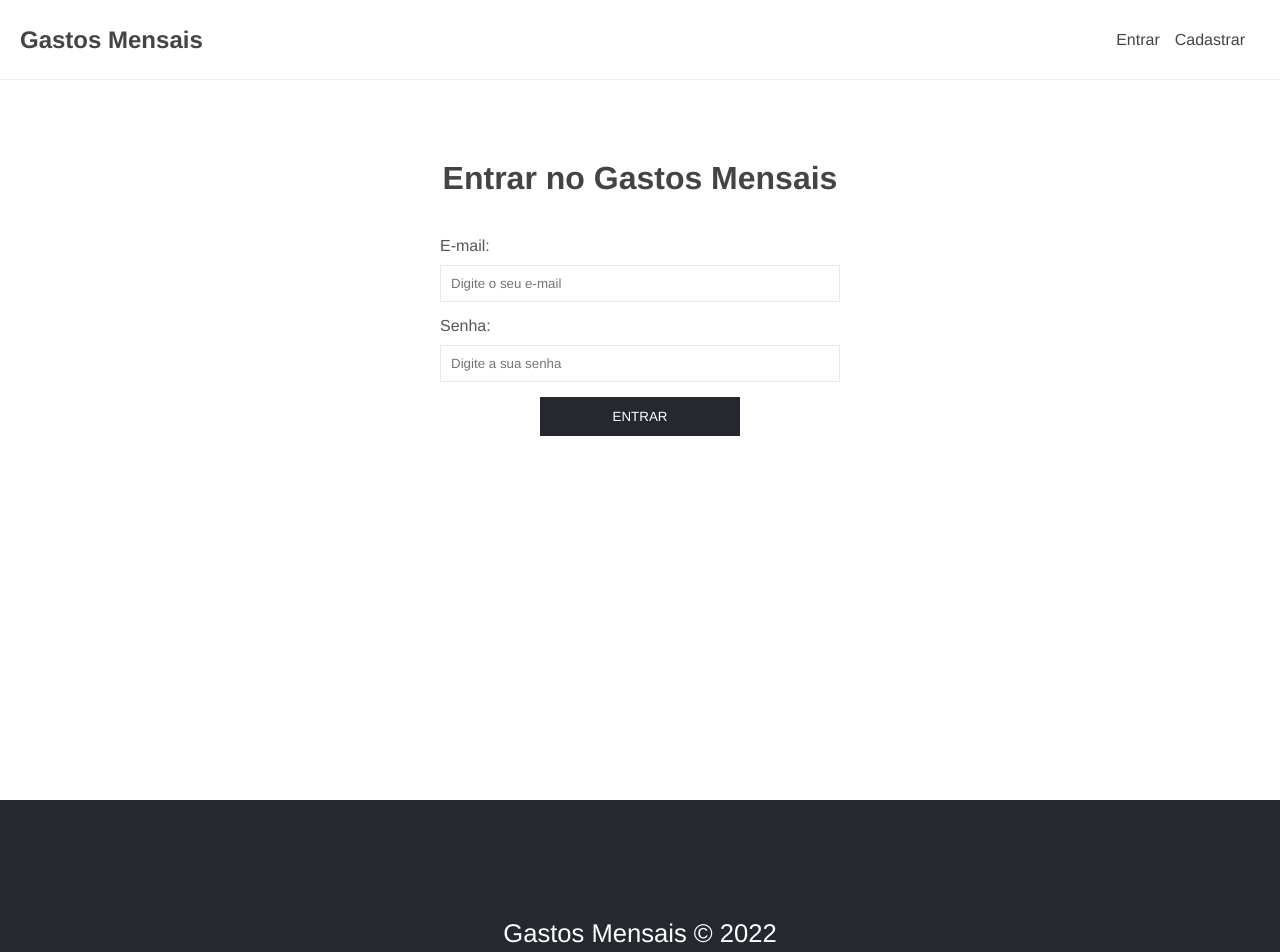
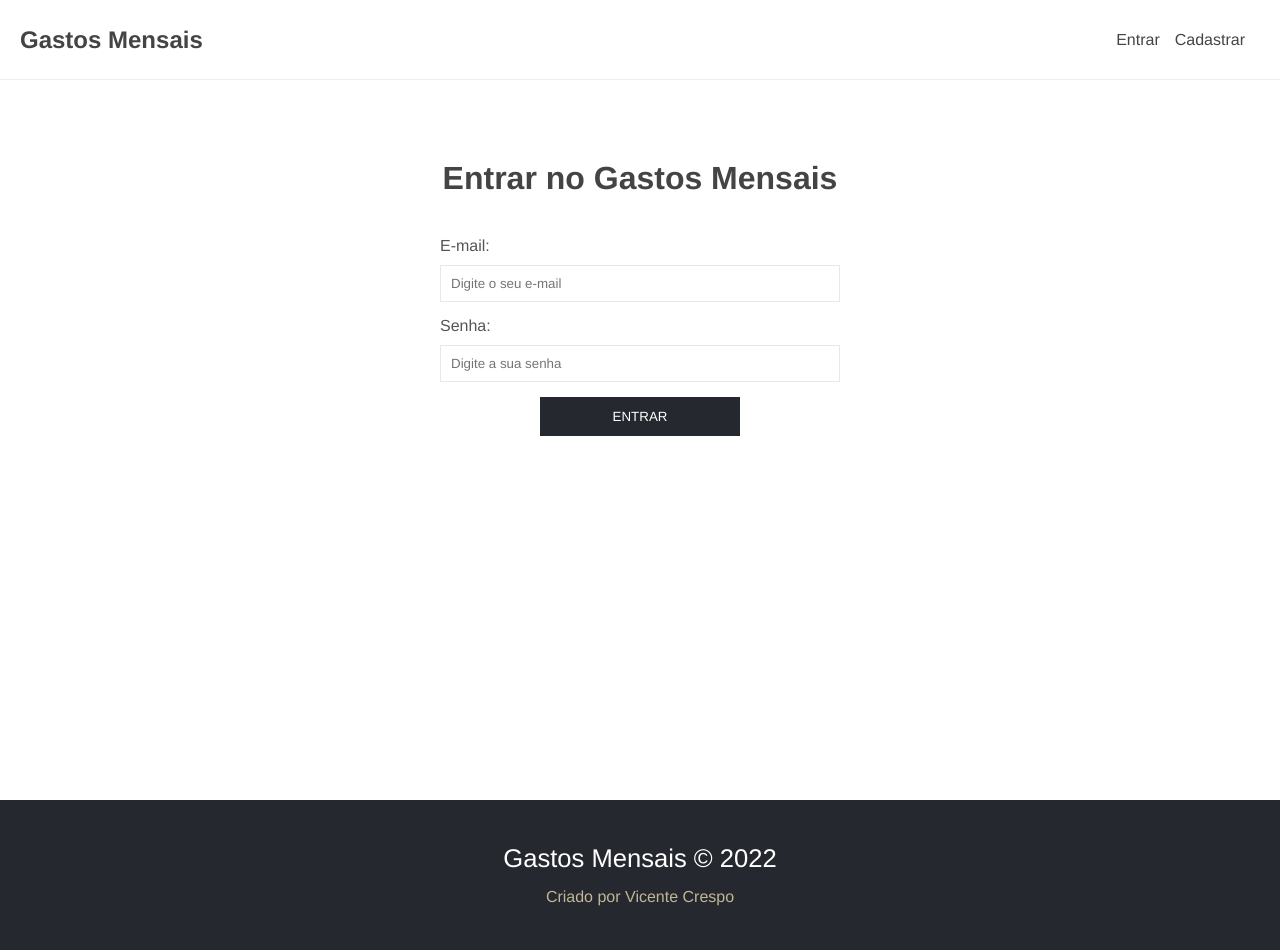
Before and after one commit to vicentecrespop/VueGastosMensais, a Vue app: page /login in a window 1280 px wide. Shown: the top 952 px of the page. Built offline with nearby package versions, Linux system fonts and the light colour scheme.

Commit message:
frontend

```diff
--- a/src/components/Footer.vue
+++ b/src/components/Footer.vue
@@ -1,7 +1,7 @@
 <template>
     <footer>
         <h3>Gastos Mensais &copy; 2022</h3>
-        <p>O melhor local para cadastrar seus gastos!</p>
+        <p>Criado por Vicente Crespo</p>
     </footer>
 </template>
 
@@ -14,7 +14,7 @@ export default {
 <style scoped>
     footer {
         background-color: #25282E;
-        height: 300px;
+        height: 150px;
         display: flex;
         align-items: center;
         justify-content: center;
```
